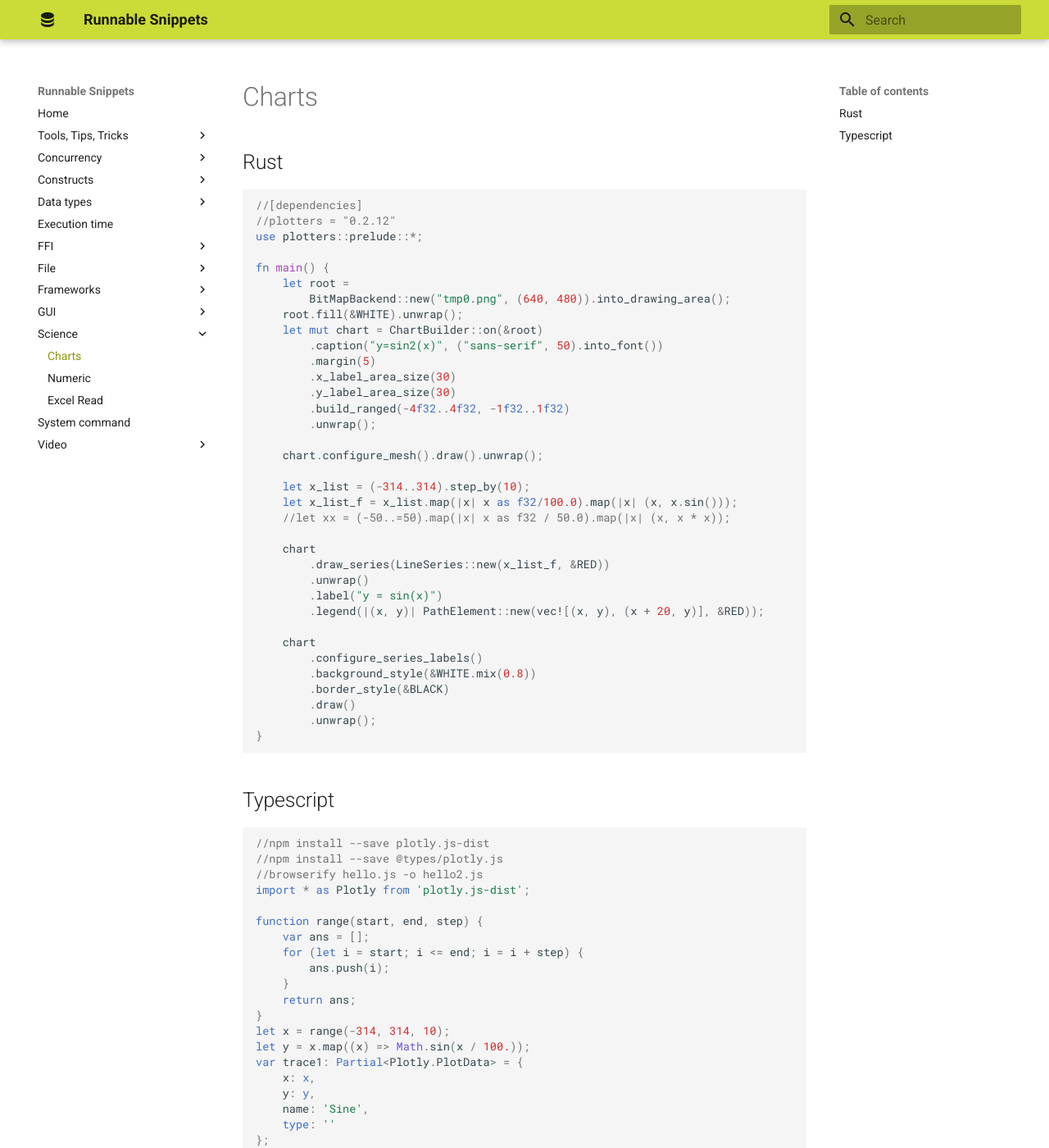
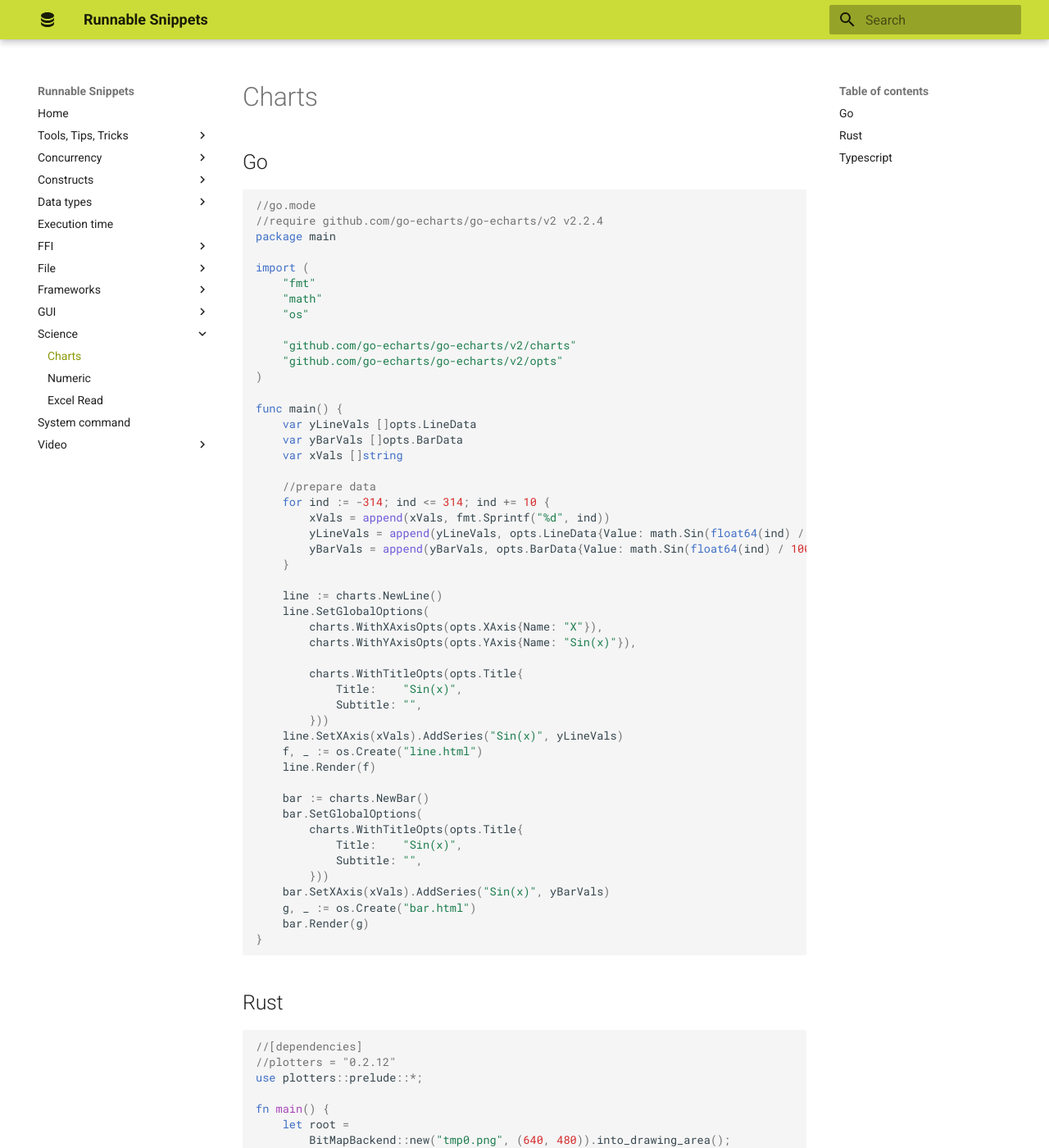
Before and after one commit to wegmarken2006/snippets_src, an MkDocs documentation site: the page built from docs/Charts.md, in a window 1280 px wide and 1400 px high. Shown: the whole window at 82% size. Built offline with MkDocs 1.6.1 and Material for MkDocs 9.7.7, drawn with Linux system fonts in a browser that asks for light colours.

Commit message:
charts go

````diff
--- a/docs/Charts.md
+++ b/docs/Charts.md
@@ -1,4 +1,57 @@
 # Charts
+
+## Go
+```go
+
+//go.mode
+//require github.com/go-echarts/go-echarts/v2 v2.2.4
+package main
+
+import (
+	"fmt"
+	"math"
+	"os"
+
+	"github.com/go-echarts/go-echarts/v2/charts"
+	"github.com/go-echarts/go-echarts/v2/opts"
+)
+
+func main() {
+	var yLineVals []opts.LineData
+	var yBarVals []opts.BarData
+	var xVals []string
+
+	//prepare data
+	for ind := -314; ind <= 314; ind += 10 {
+		xVals = append(xVals, fmt.Sprintf("%d", ind))
+		yLineVals = append(yLineVals, opts.LineData{Value: math.Sin(float64(ind) / 100.)})
+		yBarVals = append(yBarVals, opts.BarData{Value: math.Sin(float64(ind) / 100.)})
+	}
+
+	line := charts.NewLine()
+	line.SetGlobalOptions(
+		charts.WithXAxisOpts(opts.XAxis{Name: "X"}),
+		charts.WithYAxisOpts(opts.YAxis{Name: "Sin(x)"}),
+
+		charts.WithTitleOpts(opts.Title{
+			Title:    "Sin(x)",
+			Subtitle: "",
+		}))
+	line.SetXAxis(xVals).AddSeries("Sin(x)", yLineVals)
+	f, _ := os.Create("line.html")
+	line.Render(f)
+
+	bar := charts.NewBar()
+	bar.SetGlobalOptions(
+		charts.WithTitleOpts(opts.Title{
+			Title:    "Sin(x)",
+			Subtitle: "",
+		}))
+	bar.SetXAxis(xVals).AddSeries("Sin(x)", yBarVals)
+	g, _ := os.Create("bar.html")
+	bar.Render(g)
+}
+```
 
 ## Rust
 ```rust
````
